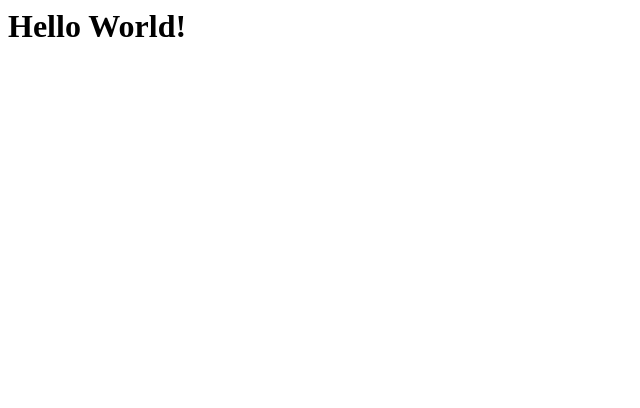
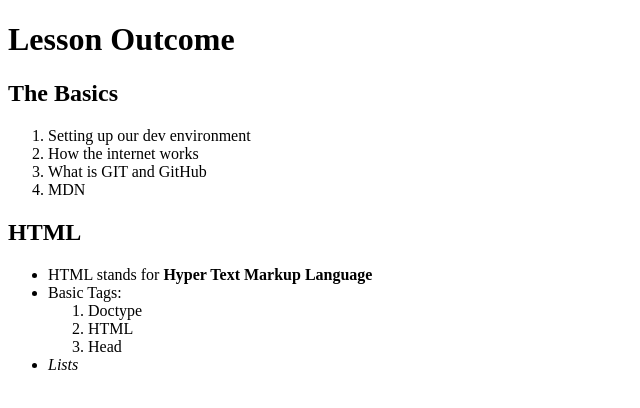
Before and after one commit to drew-depeche/drew-depeche.github.io, a plain HTML site: page index.html in a window 1280 px wide. Shown: the whole page, without its empty margins (0-640 px from the left). Drawn offline with Linux system fonts and the light colour scheme.

Commit message:
Update index.html

```diff
--- a/index.html
+++ b/index.html
@@ -1 +1,36 @@
-<h1>Hello World!</h1>
+<!DOCTYPE html>
+<html lang="en">
+<head>
+    <meta charset="UTF-8">
+    <meta http-equiv="X-UA-Compatible" content="IE=edge">
+    <meta name="viewport" content="width=device-width, initial-scale=1.0">
+    <title>Depeche</title>
+</head>
+<body>
+    <h1>Lesson Outcome</h1>
+
+    <h2>The Basics</h2>
+
+    <ol>
+        <li>Setting up our dev environment</li>
+        <li>How the internet works</li>
+        <li>What is GIT and GitHub</li>
+        <li>MDN</li>
+    </ol>
+
+    <h2>HTML</h2>
+
+    <ul>
+        <li>HTML stands for <strong>Hyper Text Markup Language</strong></li>
+        <li>Basic Tags:
+            <ol>
+                <li>Doctype</li>
+                <li>HTML</li>
+                <li>Head</li>
+            </ol>
+        </li>
+        <li><em>Lists</em></li>
+    </ul>
+
+</body>
+</html>
```
